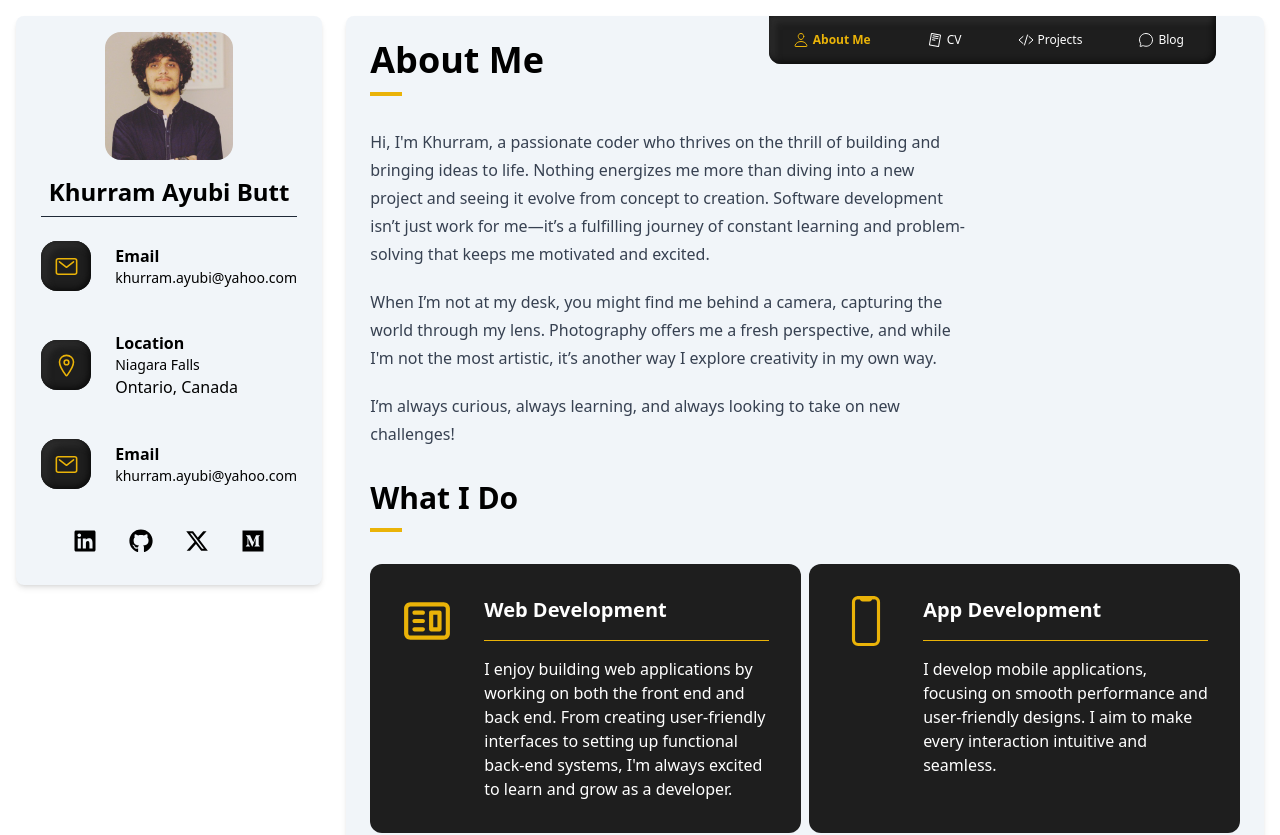
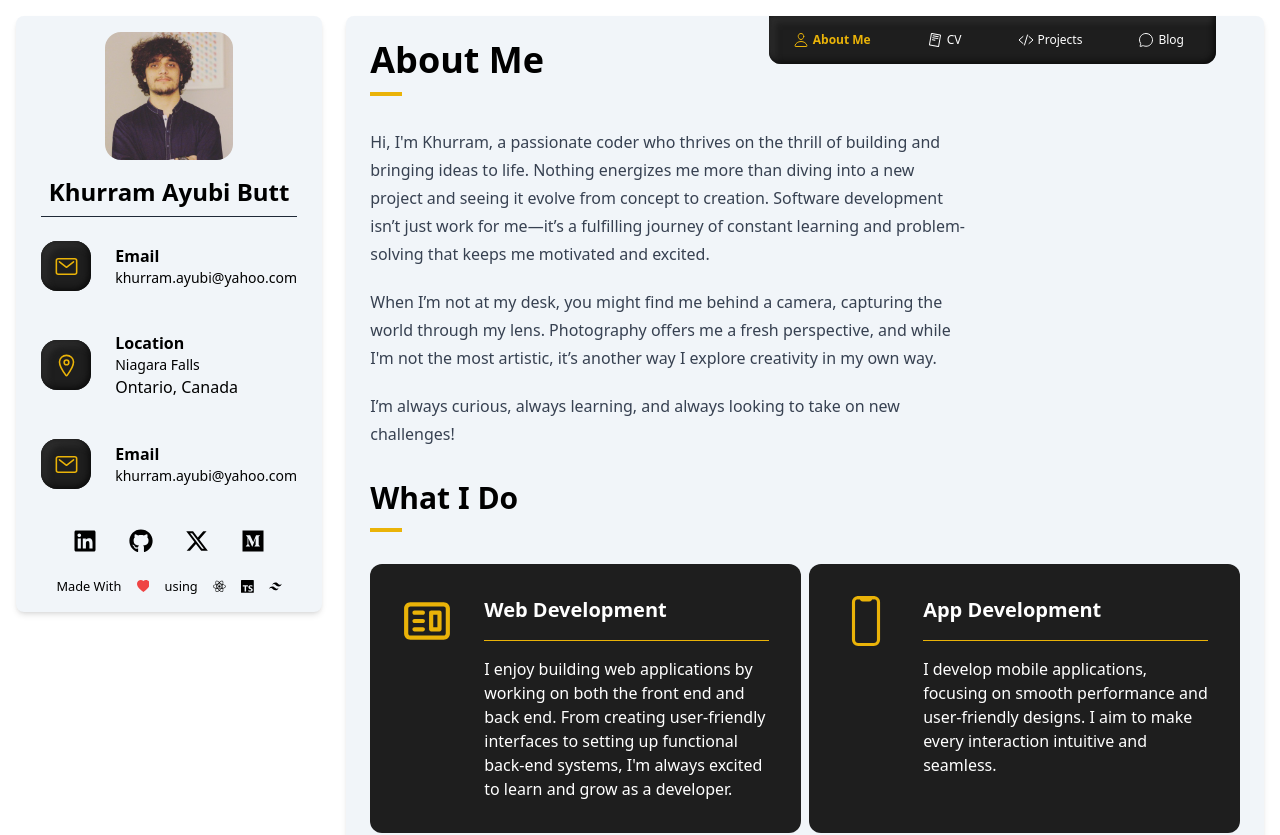
Before and after one commit to khurramayubi/khurramayubi.github.io, a React (Vite) app: page / in a window 1280 px wide. Shown: the top 835 px of the page. Built offline with nearby package versions, Linux system fonts and the light colour scheme.

Commit message:
Add build with text

```diff
--- a/src/App.tsx
+++ b/src/App.tsx
@@ -17,6 +17,8 @@ import { IconType } from "react-icons";
 import AboutMe from "./components/AboutMe";
 import { PiReadCvLogo } from "react-icons/pi";
 import SectionHeader from "./components/Section/SectionHeader";
+import { BsHeartFill } from "react-icons/bs";
+import { SiReact, SiTailwindcss, SiTypescript } from "react-icons/si";
 
 function App() {
 	type SectionKey = "About Me" | "CV" | "projects" | "blog";
@@ -80,6 +82,12 @@ function App() {
 							<SocialLinkIcon link="https://linkedin.com" icon={FaXTwitter} />
 							<SocialLinkIcon link="https://linkedin.com" icon={FaMedium} />
 						</div>
+						<small className="flex items-center justify-evenly">
+							Made With <BsHeartFill className="text-red-500" /> using
+							<SiReact />
+							<SiTypescript />
+							<SiTailwindcss />
+						</small>
 					</div>
 				</div>
 				{/* Right Column */}
--- a/src/output.css
+++ b/src/output.css
@@ -1481,6 +1481,11 @@ video {
   background-color: rgb(250 204 21 / var(--tw-bg-opacity, 1));
 }
 
+.bg-red-500 {
+  --tw-bg-opacity: 1;
+  background-color: rgb(239 68 68 / var(--tw-bg-opacity, 1));
+}
+
 .bg-opacity-0 {
   --tw-bg-opacity: 0;
 }
@@ -1701,6 +1706,11 @@ video {
 .text-gray-600 {
   --tw-text-opacity: 1;
   color: rgb(75 85 99 / var(--tw-text-opacity, 1));
+}
+
+.text-red-500 {
+  --tw-text-opacity: 1;
+  color: rgb(239 68 68 / var(--tw-text-opacity, 1));
 }
 
 .shadow-\[0_0_3px_1px_rgba\(255\2c 193\2c 0\2c 0\.8\)\] {
@@ -1745,6 +1755,17 @@ video {
   box-shadow: var(--tw-ring-offset-shadow, 0 0 #0000), var(--tw-ring-shadow, 0 0 #0000), var(--tw-shadow);
 }
 
+.shadow {
+  --tw-shadow: 0 1px 3px 0 rgb(0 0 0 / 0.1), 0 1px 2px -1px rgb(0 0 0 / 0.1);
+  --tw-shadow-colored: 0 1px 3px 0 var(--tw-shadow-color), 0 1px 2px -1px var(--tw-shadow-color);
+  box-shadow: var(--tw-ring-offset-shadow, 0 0 #0000), var(--tw-ring-shadow, 0 0 #0000), var(--tw-shadow);
+}
+
+.shadow-white {
+  --tw-shadow-color: #fff;
+  --tw-shadow: var(--tw-shadow-colored);
+}
+
 .hover\:bg-gray-400:hover {
   --tw-bg-opacity: 1;
   background-color: rgb(156 163 175 / var(--tw-bg-opacity, 1));
```
